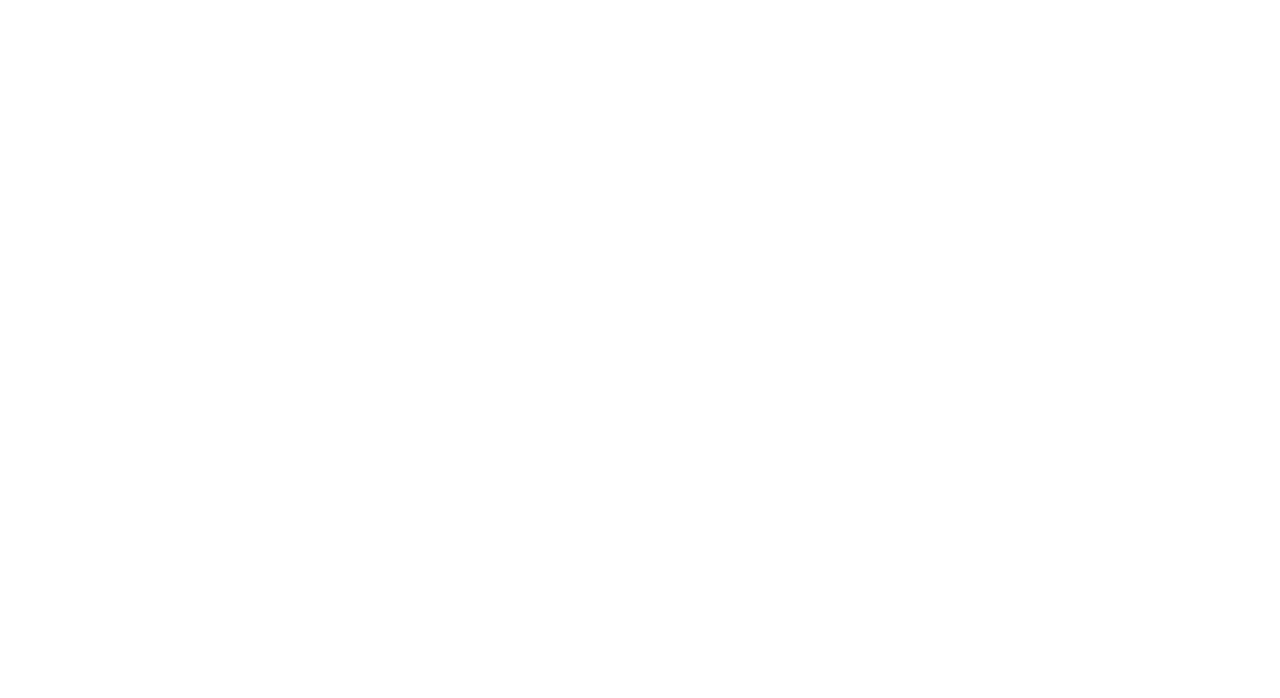
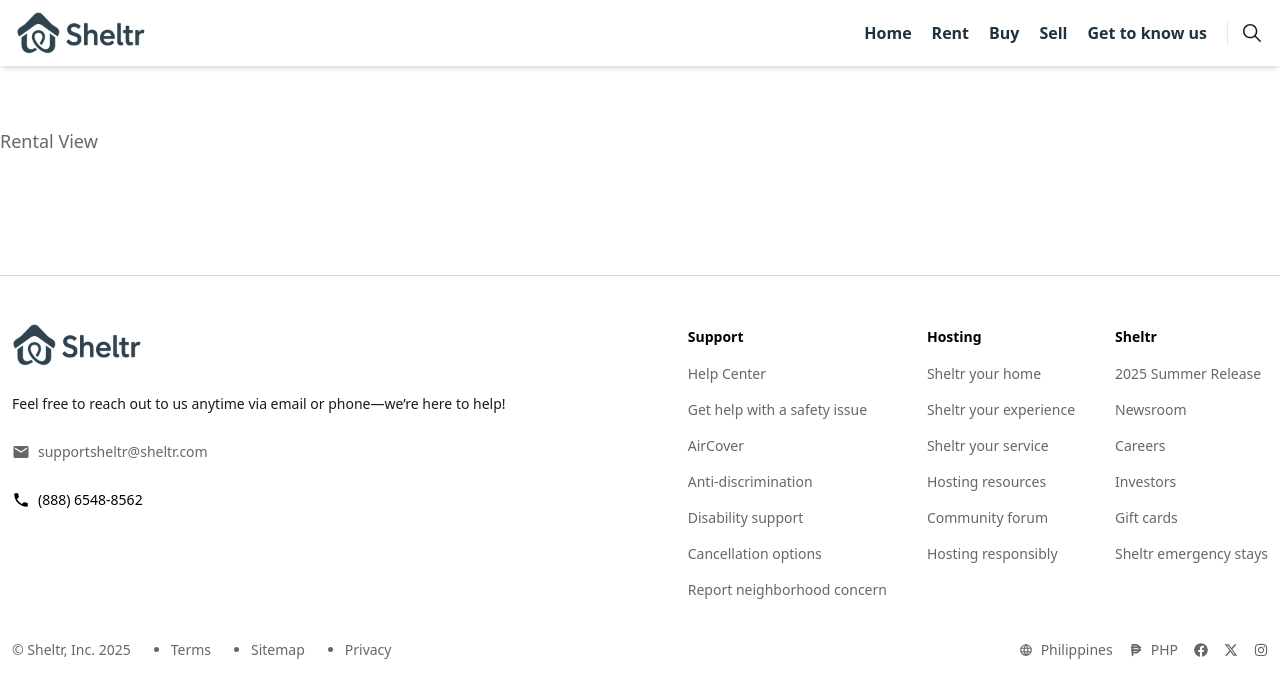
Before and after one commit to alonzojoe/sheltr, a React (Vite) app: page /rentals/1 in a window 1280 px wide. Before the commit this address had no page. Shown: the top 698 px of the page. Built offline with nearby package versions, Linux system fonts and the light colour scheme.

Commit message:
create new RentalView component register under RentalLayout with params slug

```diff
--- a/src/App.tsx
+++ b/src/App.tsx
@@ -2,6 +2,7 @@ import { BrowserRouter, Routes, Route } from "react-router-dom";
 import LandingLayout from "@/layouts/LandingLayout";
 import RentalLayout from "@/layouts/RentalLayout";
 import Index from "@/pages/Index";
+import RentalView from "./pages/RentalView";
 
 const App = () => {
   return (
@@ -10,7 +11,9 @@ const App = () => {
         <Route element={<LandingLayout />}>
           <Route index element={<Index />} />
         </Route>
-        <Route path="/rentals" element={<RentalLayout />}></Route>
+        <Route path="/rentals" element={<RentalLayout />}>
+          <Route path=":slug" element={<RentalView />} />
+        </Route>
       </Routes>
     </BrowserRouter>
   );
--- /dev/null
+++ b/src/pages/RentalView.tsx
@@ -0,0 +1,5 @@
+const RentalView = () => {
+  return <div className="pt-20 lg:pt-32">Rental View</div>;
+};
+
+export default RentalView;
```
